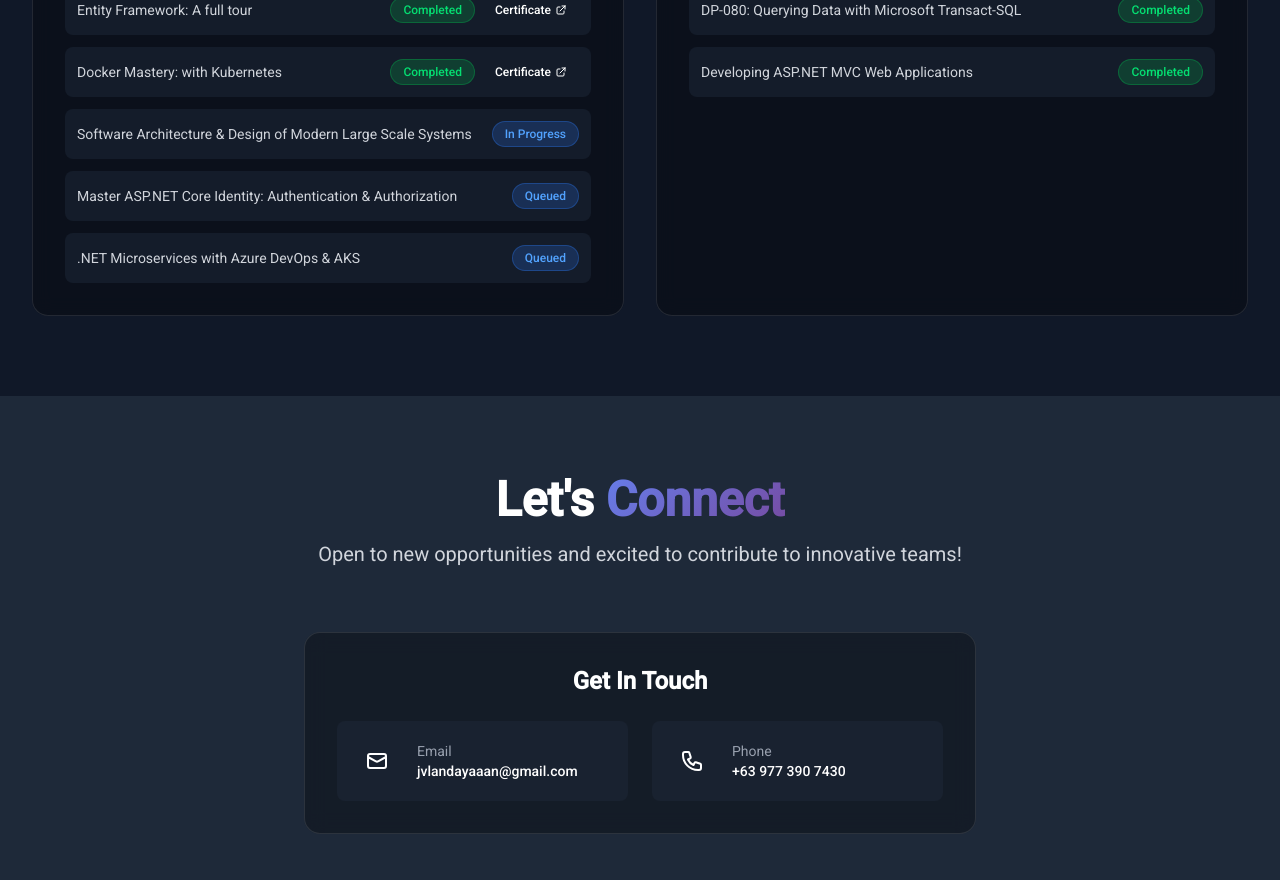
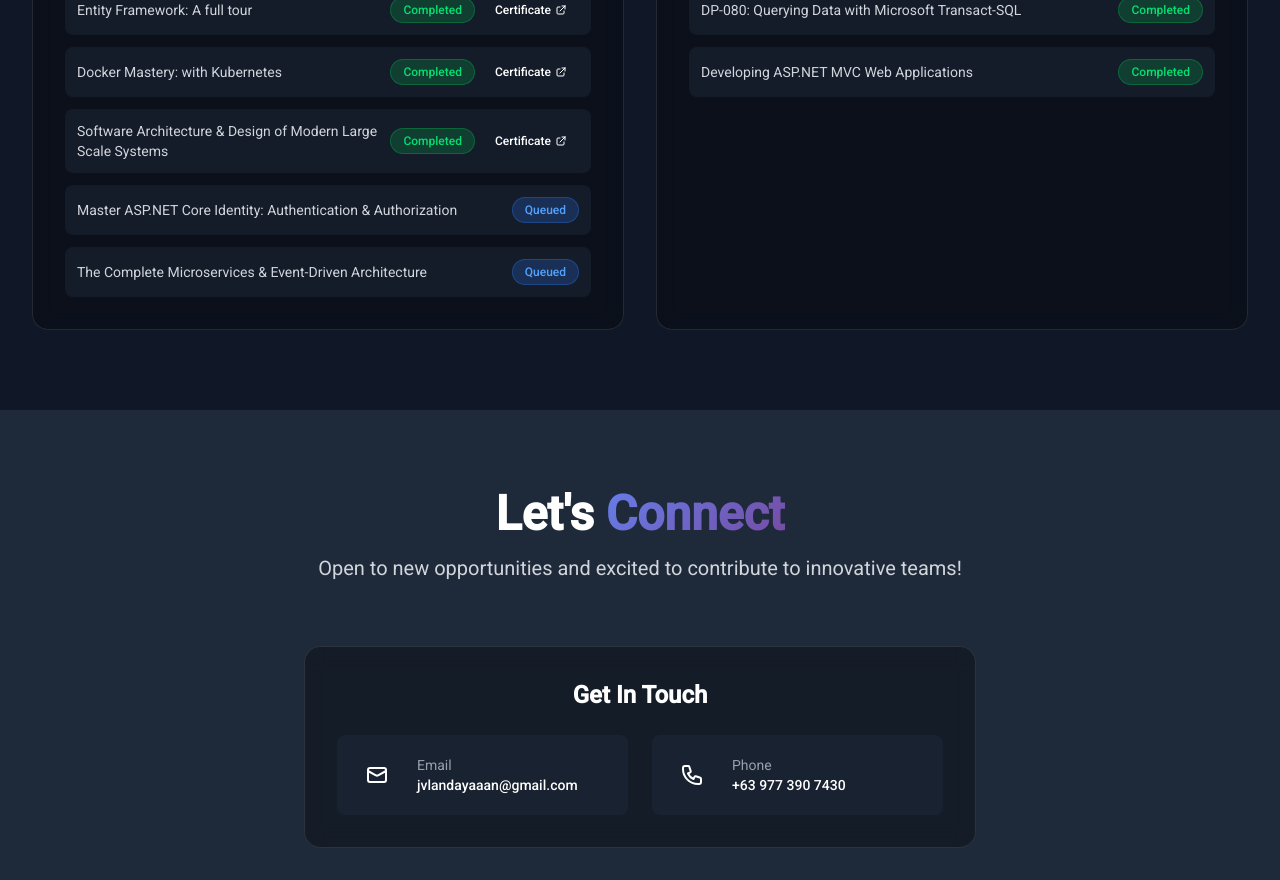
Before and after one commit to JVLandayan/angular-portfolio, an Angular app: page / in a window 1280 px wide. Shown: the part 5620-6500 px from the top of the page. Built offline with nearby package versions, Linux system fonts and the light colour scheme.

Commit message:
Accomplish Software Architecture course

```diff
--- a/src/app/app.ts
+++ b/src/app/app.ts
@@ -192,13 +192,14 @@ export class App {
 
         {
           name: 'Software Architecture & Design of Modern Large Scale Systems',
-          status: CERTIFICATION_STATUS.INPROGRESS,
+          status: CERTIFICATION_STATUS.COMPLETED,
+          certificateUrl:"https://www.udemy.com/certificate/UC-8d9da81d-282f-49b0-97f3-7417767aa230/"
         },
         {
           name: 'Master ASP.NET Core Identity: Authentication & Authorization',
           status: CERTIFICATION_STATUS.QUEUED,
         },
-        { name: '.NET Microservices with Azure DevOps & AKS', status: CERTIFICATION_STATUS.QUEUED },
+        { name: 'The Complete Microservices & Event-Driven Architecture', status: CERTIFICATION_STATUS.QUEUED },
       ],
     },
     {
```
